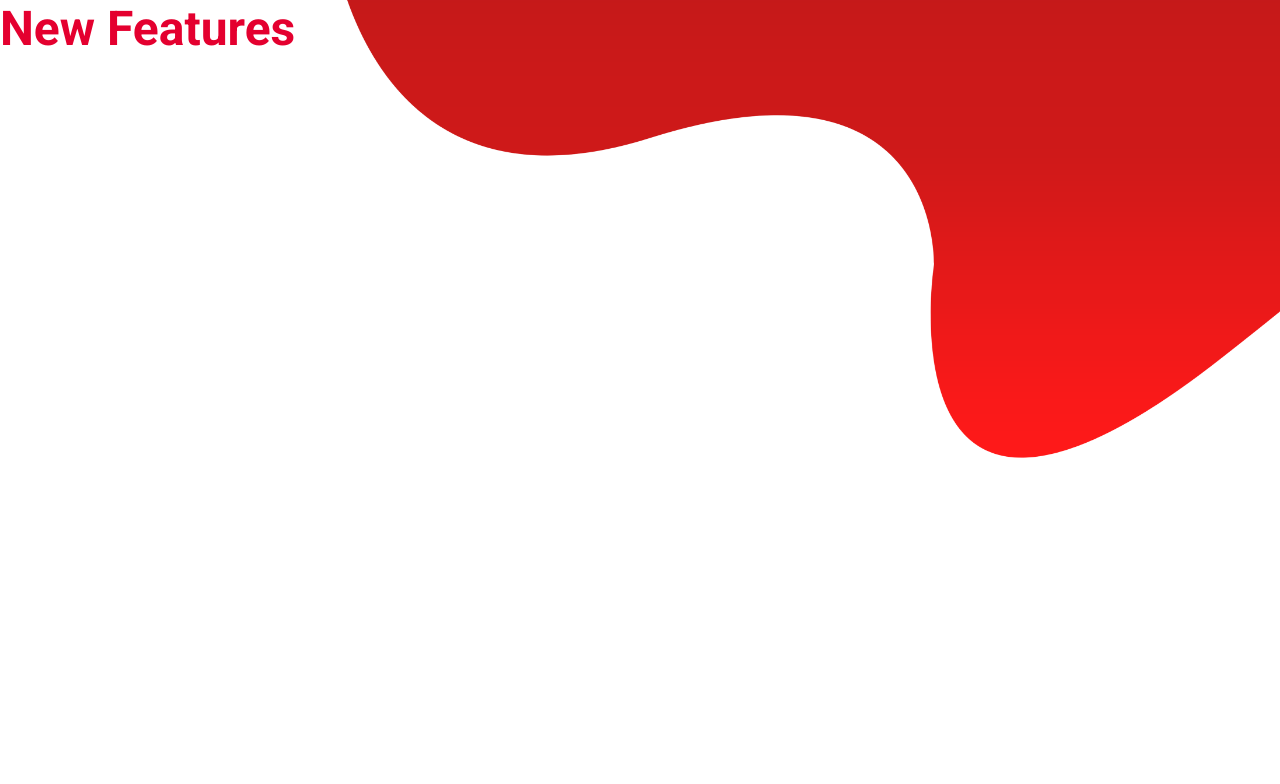
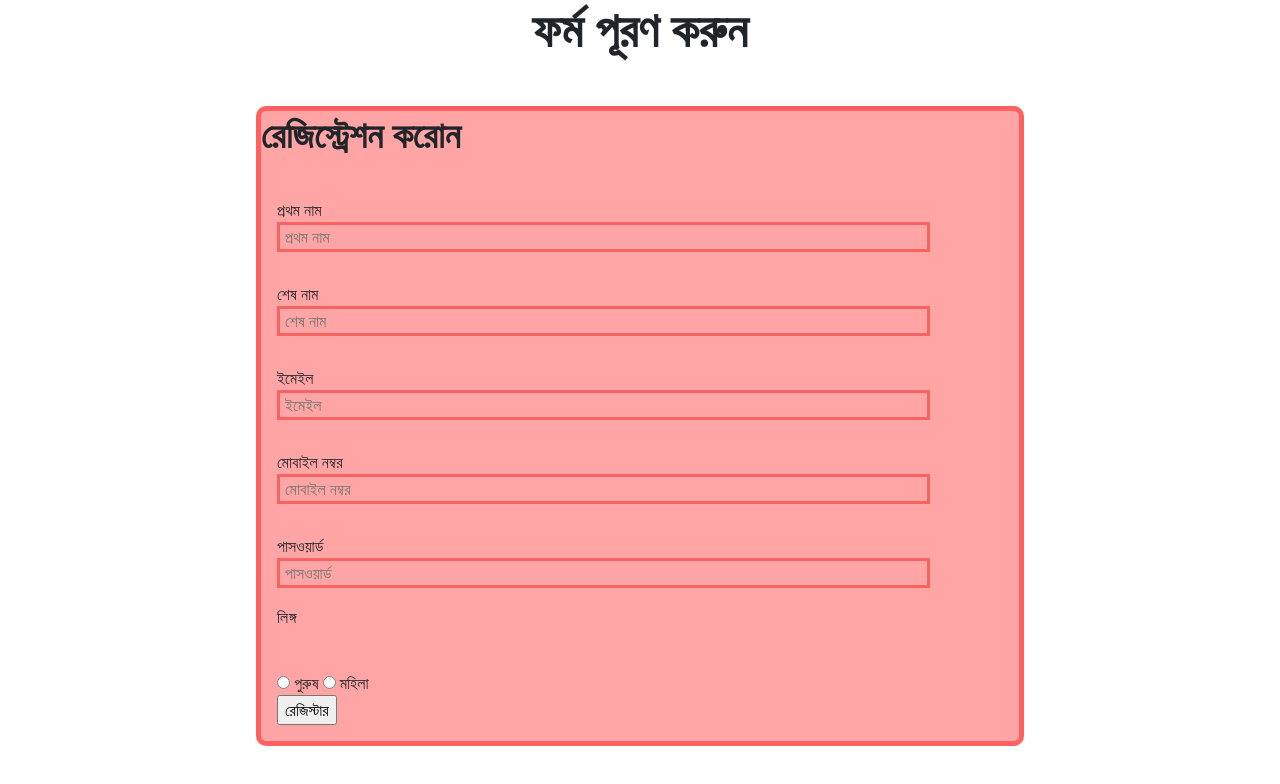
Before and after one commit to sir4n4/tutoraBn, a plain HTML site: page pages/form.html in a window 1280 px wide. Drawn offline with Linux system fonts and the light colour scheme; files whose address does not match are found by name.

Commit message:
first commit

```diff
--- /dev/null
+++ b/CSS/formstyle.css
@@ -0,0 +1,75 @@
+
+.regi{
+    display: flex;
+    height: 100vh;
+    align-items: flex-start;
+    justify-content: center;
+}
+.registration-form{
+    justify-content: center;
+    border: 5px solid rgba(255, 0, 0, 0.411);
+    width: 60vw;
+    height: 80vh;
+    border-radius: 10px;
+    outline: none;
+    background: rgba(255, 67, 67, 0.473);
+}
+
+
+h1 {
+    font-size: 3rem;
+    font-weight: 900;
+    margin-bottom: 3rem;
+    color: var(--primary-color);
+}
+
+h2{
+    font-weight: 700;
+    font-size: 2.25rem;
+    text-transform: capitalize;
+    font-family: var(--secondary-font);
+    color: var(--secondary-color);
+    line-height: 3rem;
+}
+
+h4{
+    color: var(--black-color);
+    font-family: var(--secondary-font);
+    text-transform: capitalize;
+    font-size: 30px;
+    font-weight: 800;
+    margin-bottom: 0.5rem;
+}
+
+h5{
+    color: var(--black-color);
+    font-family: var(--secondary-font);
+    text-transform: capitalize;
+    font-size: 2rem;
+    font-weight: 700;
+    margin-bottom: 0.5rem;
+}
+
+p {
+    font-size: 1rem;
+    color: var(--text-color);
+    font-weight: 400;
+    line-height: 1.75rem;
+    letter-spacing: 1px;
+}
+
+.input-style{
+    margin-top: 15px;
+}
+
+.input-style input{
+    width: 90%;
+    background: transparent;
+    padding: 5px;
+    border: 3px solid rgba(243, 61, 61, 0.637);
+    border-radius: 6 px;
+    color: black;
+    outline: none;
+    height: 30px;
+    margin-bottom: 15px;
+}
--- a/pages/form.html
+++ b/pages/form.html
@@ -12,13 +12,65 @@
         <link rel="stylesheet" href="../CSS/bootstrap.min.css">
 
         <!-- Own CSS -->
-        <link rel="stylesheet" href="../CSS/style.css">
+        <link rel="stylesheet" href="../CSS/formstyle.css">
         <link rel="stylesheet" href="../CSS/reponsesive.css">
         <link rel="stylesheet" href="../CSS/developer.css">
 </head>
 <body>
 
-    <h1>New Features</h1>
+    <h1 align="center">ফর্ম পূরণ করুন</h1>
+    <section class="regi">
+
+    <div class="registration-form">
+        <form action="#" method="post">
+            <h2>রেজিস্ট্রেশন করোন</h2>
+
+            <div class="p-3">
+                <div class="input-style">
+                    <label for="a">প্রথম নাম</label><br>
+                    <input type="text" name="name" id="a" placeholder="প্রথম নাম">
+                </div>
+
+                <div class="input-style">
+                    <label for="b">শেষ নাম</label><br>
+                    <input type="text" name="name" id="b" placeholder="শেষ নাম">
+                </div>
+
+                <div class="input-style">
+                    <label for="c">ইমেইল</label><br>
+                    <input type="email" name="email" id="c" placeholder="ইমেইল">
+                </div>
+
+                <div class="input-style">
+                    <label for="d">মোবাইল নম্বর</label><br>
+                    <input type="text" name="number" id="d" placeholder="মোবাইল নম্বর">
+                </div>
+
+                <div class="input-style">
+                    <label for="3">পাসওয়ার্ড</label><br>
+                    <input type="password" name="password" id="3" placeholder="পাসওয়ার্ড">
+                </div>
+
+                <div class="gender">
+                    <p>লিঙ্গ</p><br>
+                    <div class="option">
+                        <input type="radio" name="" id="aa">
+                        <label for="aa">পুরুষ</label>
+
+                        <input type="radio" name="" id="bb">
+                        <label for="bb">মহিলা</label>
+                    </div>
+                </div>
+                <div class="registerclass">
+                    <input type="submit" name="" id="" value="রেজিস্টার">
+                </div>
+            </div>
+
+
+        </form>
+
+    </div>
+    </section>
 
 
 
```
Also changed, not shown: CSS/style.css (line endings or trailing spaces).
